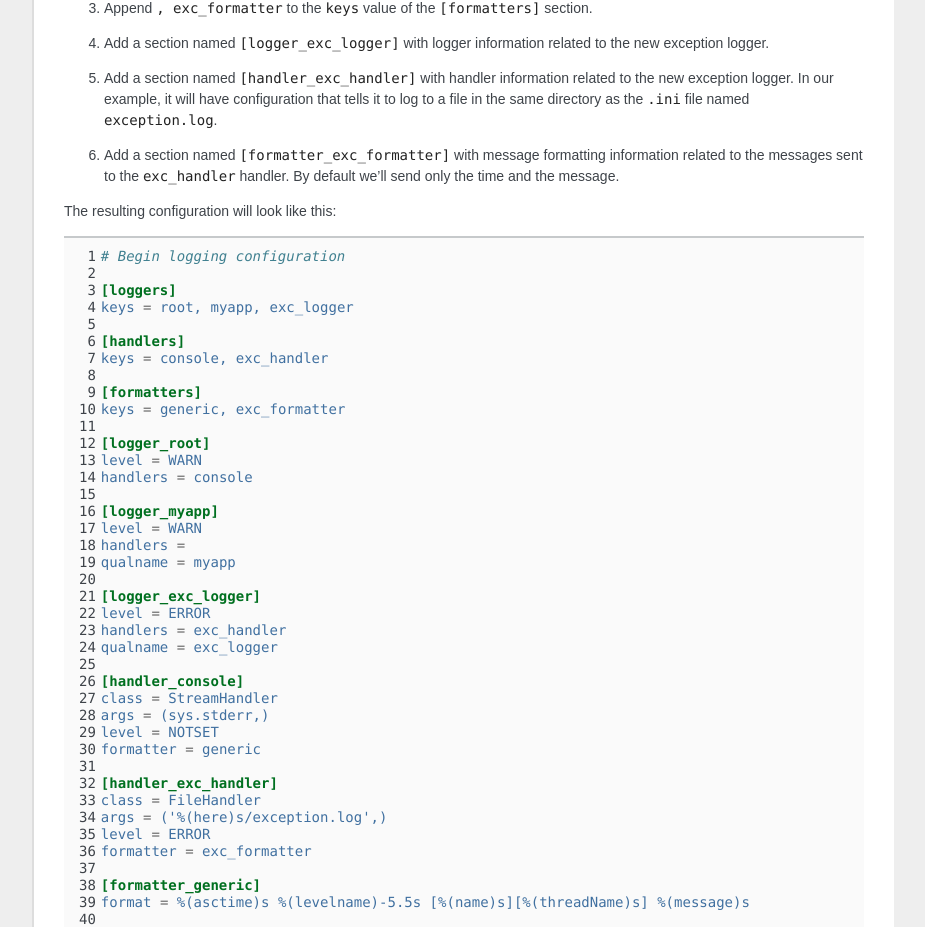
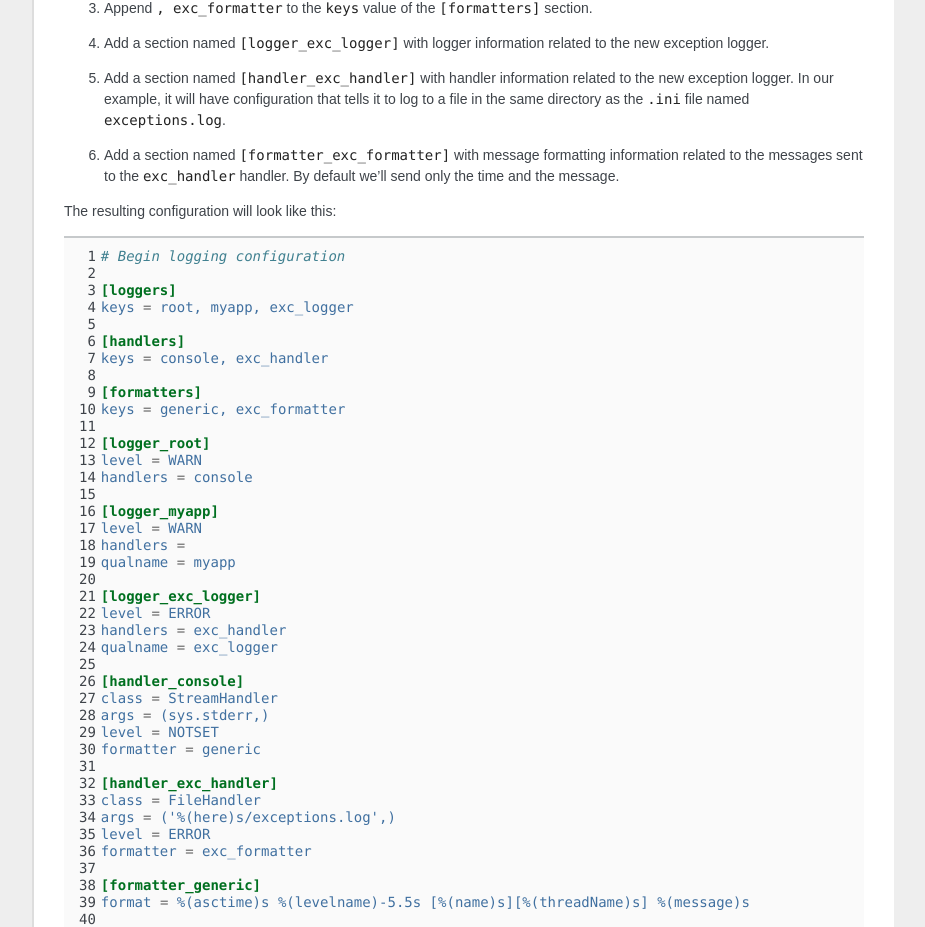
Before and after one commit to Pylons/pyramid_exclog, a Sphinx documentation site: the page built from docs/index.rst, in a window 1280 px wide and 1400 px high, scrolled down 2124 px. Shown: the part 148-1075 px from the top of the window, without its empty margins (198-1123 px from the left). Built offline with Sphinx 7.4.7, drawn with Linux system fonts in a browser that asks for light colours; some web fonts are replaced.

Commit message:
fix typo

```diff
--- a/docs/index.rst
+++ b/docs/index.rst
@@ -148,7 +148,7 @@ to start making use of ``pyramid_exclog``, you'll have to add an
 5) Add a section named ``[handler_exc_handler]`` with handler information
    related to the new exception logger.  In our example, it will have
    configuration that tells it to log to a file in the same directory as the
-   ``.ini`` file named ``exception.log``.
+   ``.ini`` file named ``exceptions.log``.
 
 6) Add a section named ``[formatter_exc_formatter]`` with message formatting
    information related to the messages sent to the ``exc_handler`` handler.
@@ -192,7 +192,7 @@ The resulting configuration will look like this:
 
    [handler_exc_handler]
    class = FileHandler
-   args = ('%(here)s/exception.log',)
+   args = ('%(here)s/exceptions.log',)
    level = ERROR
    formatter = exc_formatter
 
```
